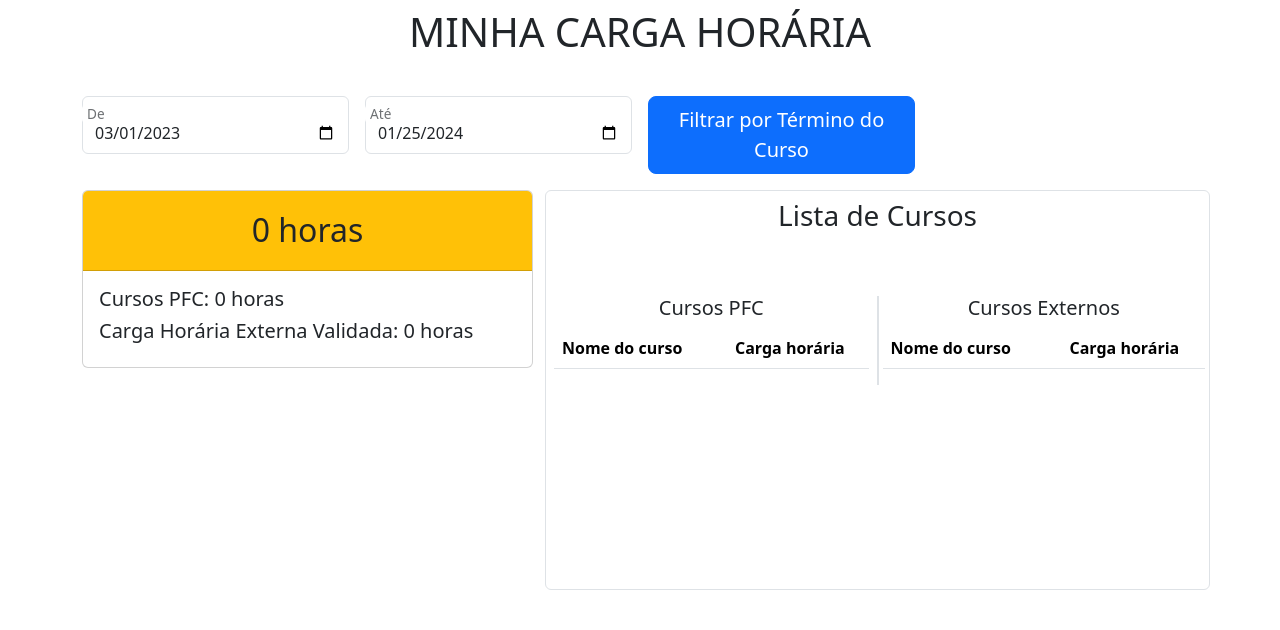
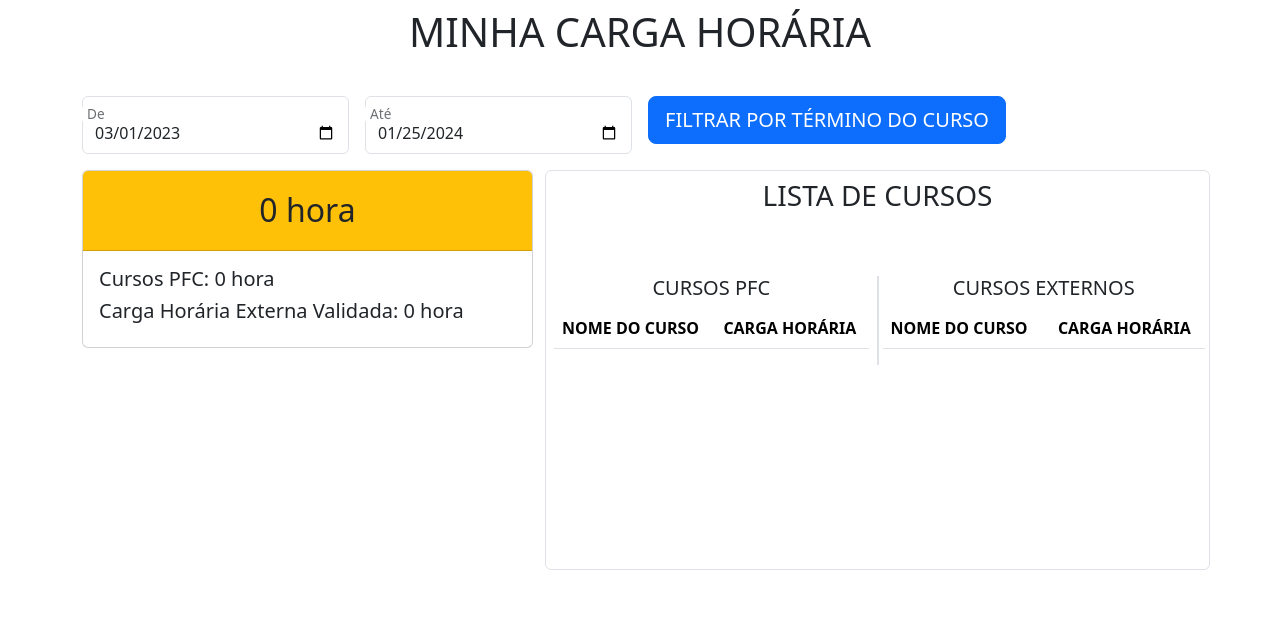
Before and after one commit to GibaTrindade/pfc_app_django, a Django app: page /ch/ in a window 1280 px wide. Shown: the part 81-711 px from the top of the page. Run offline with Django 4.2, Linux system fonts and the light colour scheme; the visitor is signed in with stand-in values (Sample User, id 1); data comes from the database, SQL or seed files in the repository; data that the repository does not hold is empty; parts of the project's set-up code (start-up, migrations or seed data) failed here and were passed over; some libraries are stand-ins or nearby versions.

Commit message:
funcao customizada para pluralizar. Botoes e layout com maiuscula

```diff
--- a/pfc_app/templates/pfc_app/carga_horaria.html
+++ b/pfc_app/templates/pfc_app/carga_horaria.html
@@ -1,5 +1,5 @@
 {% extends 'base.html' %}
-
+{% load filtros %}
 
 {% block content %}
 {% include 'parciais/_messages.html' %}
@@ -18,30 +18,30 @@
             <label for="{{ form.data_fim.id_for_label }}" >Até</label>
 
         </div>
-        <div class="col-md-3 form-floating mb-3">
-            <button type="submit" class="btn btn-primary btn-lg">Filtrar por Término do Curso</button>
+        <div class="col-md-4 form-floating mb-3">
+            <button type="submit" class="btn btn-primary btn-lg">FILTRAR POR TÉRMINO DO CURSO</button>
         </div>
     </form>
     <div class="row d-flex">
         <div class="col-md-5 col-12 mb-3 mr-3">
             <div class="card">
-                <h2 class="card-header justify-content-center bg-warning d-flex align-items-center" style="height: 10vh;">{{ carga_horaria_total }} hora{{ carga_horaria_total|pluralize}} </h2>
+                <h2 class="card-header justify-content-center bg-warning d-flex align-items-center" style="height: 10vh;">{{ carga_horaria_total }} hora{{ carga_horaria_total|custom_pluralize:'s'}} </h2>
                 <div class="card-body">
-                    <h5 class="card-title">Cursos PFC: {{ carga_horaria_pfc }} hora{{ carga_horaria_pfc|pluralize}} </h5>
-                    <h5 class="card-title">Carga Horária Externa Validada: {{ carga_horaria_validada }} hora{{ carga_horaria_validada|pluralize}} </h5>
+                    <h5 class="card-title">Cursos PFC: {{ carga_horaria_pfc }} hora{{ carga_horaria_pfc|custom_pluralize:'s'}} </h5>
+                    <h5 class="card-title">Carga Horária Externa Validada: {{ carga_horaria_validada }} hora{{ carga_horaria_validada|custom_pluralize:'s'}} </h5>
                 </div>
             </div>
         </div>
         <div class="col-md-7 col-12 mb-3 overflow-scroll border rounded" style="height: 50vh;">
-            <div class="d-flex py-2 justify-content-center mb-5" ><h3>Lista de Cursos</h3></div>
+            <div class="d-flex py-2 justify-content-center mb-5" ><h3>LISTA DE CURSOS</h3></div>
                 <div class="row">
                     <div class="col-6 border-end px-2">
-                        <div class="text-center"><h5>Cursos PFC</h5></div>
+                        <div class="text-center"><h5>CURSOS PFC</h5></div>
                         <table class="table">
                             <thead>
                             <tr>
-                                <th scope="col" class="col-6">Nome do curso</th>
-                                <th scope="col" class="col-6 text-center">Carga horária</th>
+                                <th scope="col" class="col-6">NOME DO CURSO</th>
+                                <th scope="col" class="col-6 text-center">CARGA HORÁRIA</th>
 
                             </tr>
                             </thead>
@@ -56,12 +56,12 @@
                         </table>
                     </div>
                     <div class="col-6 border-start px-1">
-                        <div class="text-center"><h5>Cursos Externos</h5></div>
+                        <div class="text-center"><h5>CURSOS EXTERNOS</h5></div>
                         <table class="table">
                             <thead>
                             <tr>
-                                <th scope="col" class="col-6">Nome do curso</th>
-                                <th scope="col" class="col-6 text-center">Carga horária</th>
+                                <th scope="col" class="col-6">NOME DO CURSO</th>
+                                <th scope="col" class="col-6 text-center">CARGA HORÁRIA</th>
 
                             </tr>
                             </thead>
--- a/pfc_app/templates/pfc_app/validar_ch.html
+++ b/pfc_app/templates/pfc_app/validar_ch.html
@@ -58,7 +58,7 @@
                     <div class="col input-group-md">
                         <input type="file" class="form-control" id="inputGroupFile02" name="arquivo_pdf" accept=".pdf" title="Escolha um Arquivo" required>
                     </div>
-                    <button class="input-group-text btn-primary" for="inputGroupFile02" type="submit">Enviar</button>
+                    <button class="input-group-text btn-primary" for="inputGroupFile02" type="submit">ENVIAR</button>
 
                 </div>
             </div>
--- /dev/null
+++ b/pfc_app/templatetags/filtros.py
@@ -0,0 +1,14 @@
+from django import template
+
+register = template.Library()
+
+@register.filter(name='custom_pluralize')
+def custom_pluralize(value, arg='s'):
+    try:
+        value = int(value)
+    except:
+        return ''
+    if value > 1:
+        return arg
+    else:
+        return ''
```
Also changed, not shown: pfc_app/templatetags/__init__.py (added).
